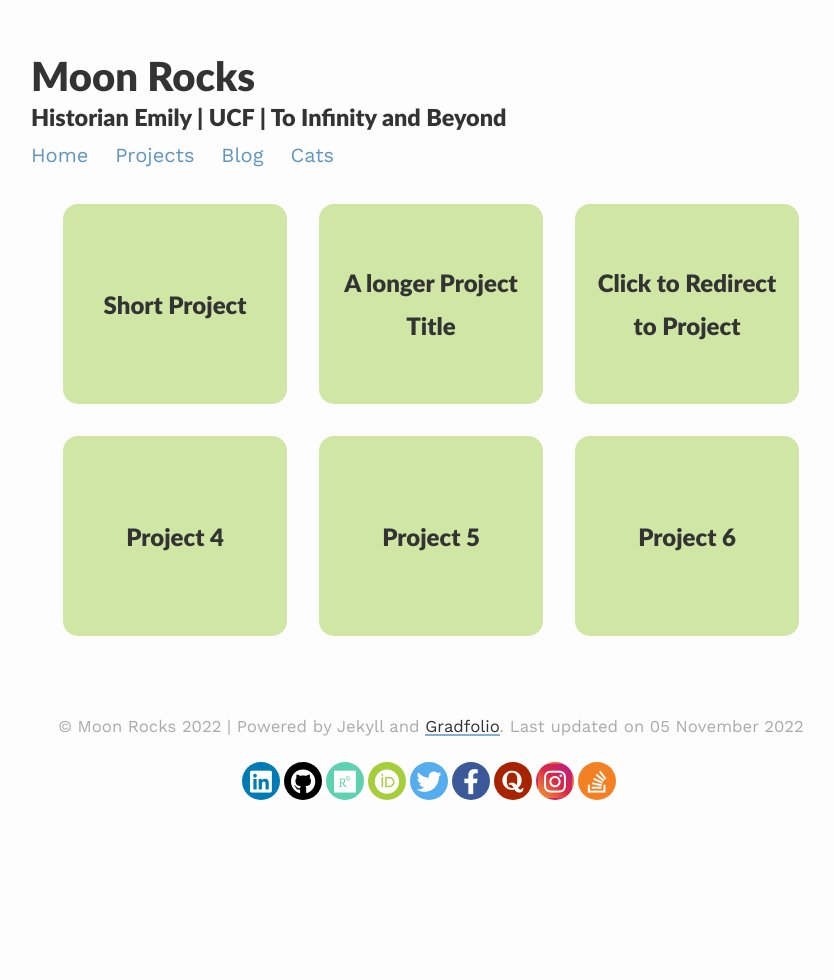
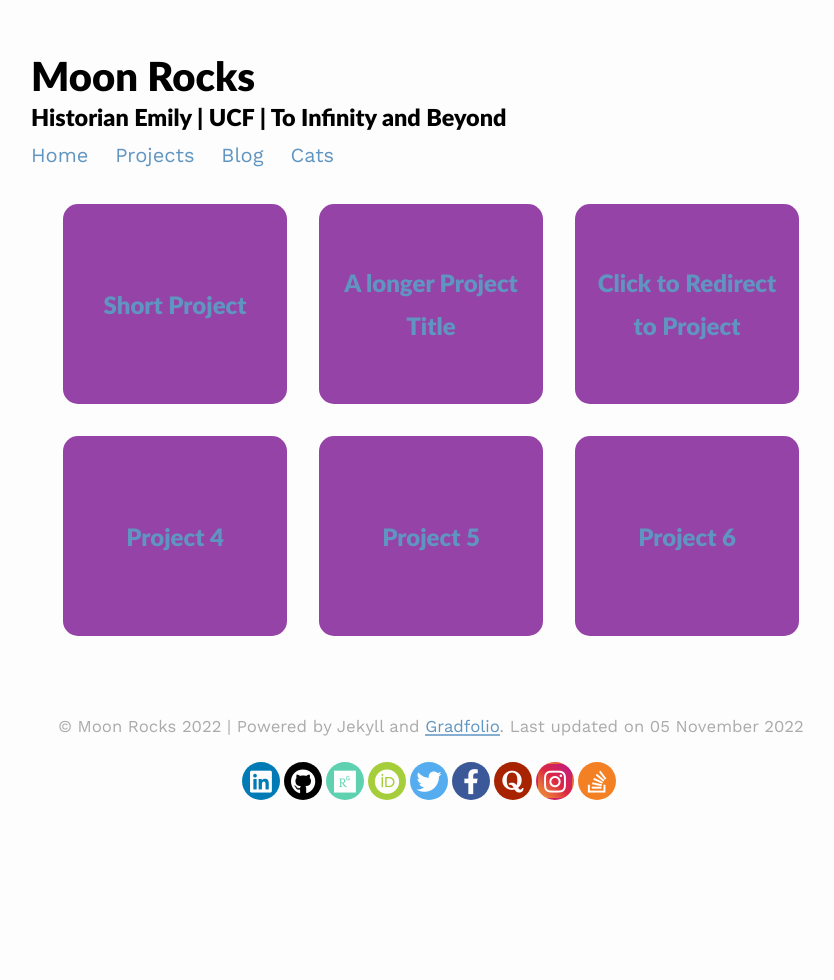
Before and after one commit to emilystrickland2/Historian, a Jekyll site: the page built from _pages/projects.md, in a window 1280 px wide. Shown: the whole page, without its empty margins (209-1043 px from the left). Built offline with Jekyll 4.4.1, drawn with Linux system fonts in a browser that asks for light colours; nearby versions of some CDN libraries.

Commit message:
Update variables.scss

```diff
--- a/assets/css/_sass/variables.scss
+++ b/assets/css/_sass/variables.scss
@@ -6,14 +6,14 @@
 
 $spacing-unit:     30px;
 $light-gray: gray;
-$text-color:       #333;
+$text-color:       rgb(184, 128, 196);
 $background-color: #fdfdfd;
 $brand-color:      #6095c1;
 
 // Color scheme for light
 $body-bg: #fdfdfd;
-$projectbox: #cfe6a4;
-$text-color: #333;
+$projectbox: #9643a7;
+$text-color: #rgb(184, 128, 196);
 
 // Color scheme for dark modes
 $body-bg-dark: #061725;
```
